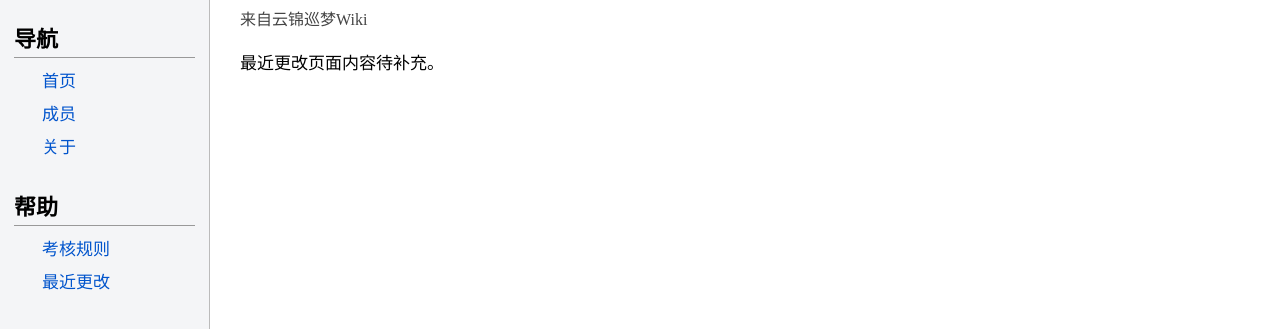
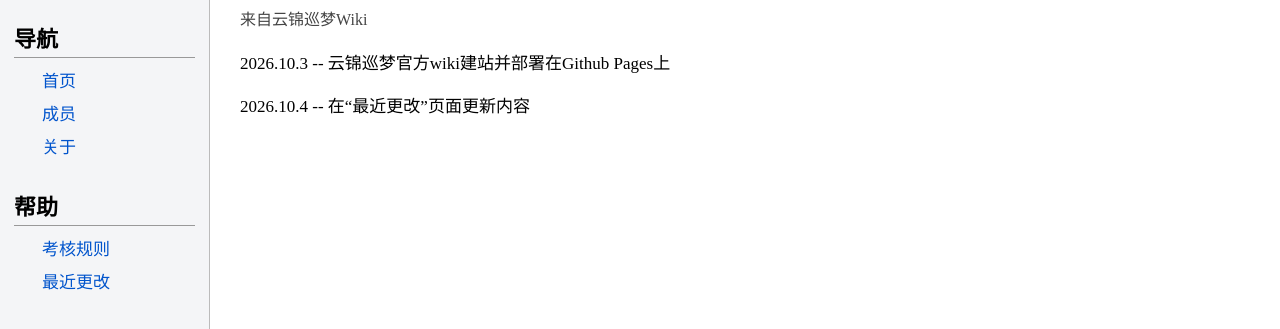
Before and after one commit to YJ-DiamondFlow/YJ-wiki, a plain HTML site: page recent.html in a window 1280 px wide. Shown: the part 93-422 px from the top of the page. Drawn offline with Linux system fonts and the light colour scheme.

Commit message:
yj-wiki-261004-1

```diff
--- a/recent.html
+++ b/recent.html
@@ -28,7 +28,8 @@
 <div class="main-content">
     <h1 class="page-title">最近更改</h1>
     <div class="sub-note">来自云锦巡梦Wiki</div>
-    <p>最近更改页面内容待补充。</p>
+    <p>2026.10.3 -- 云锦巡梦官方wiki建站并部署在Github Pages上</p>
+    <p>2026.10.4 -- 在“最近更改”页面更新内容</p>
 </div>
 </body>
 </html>
```
